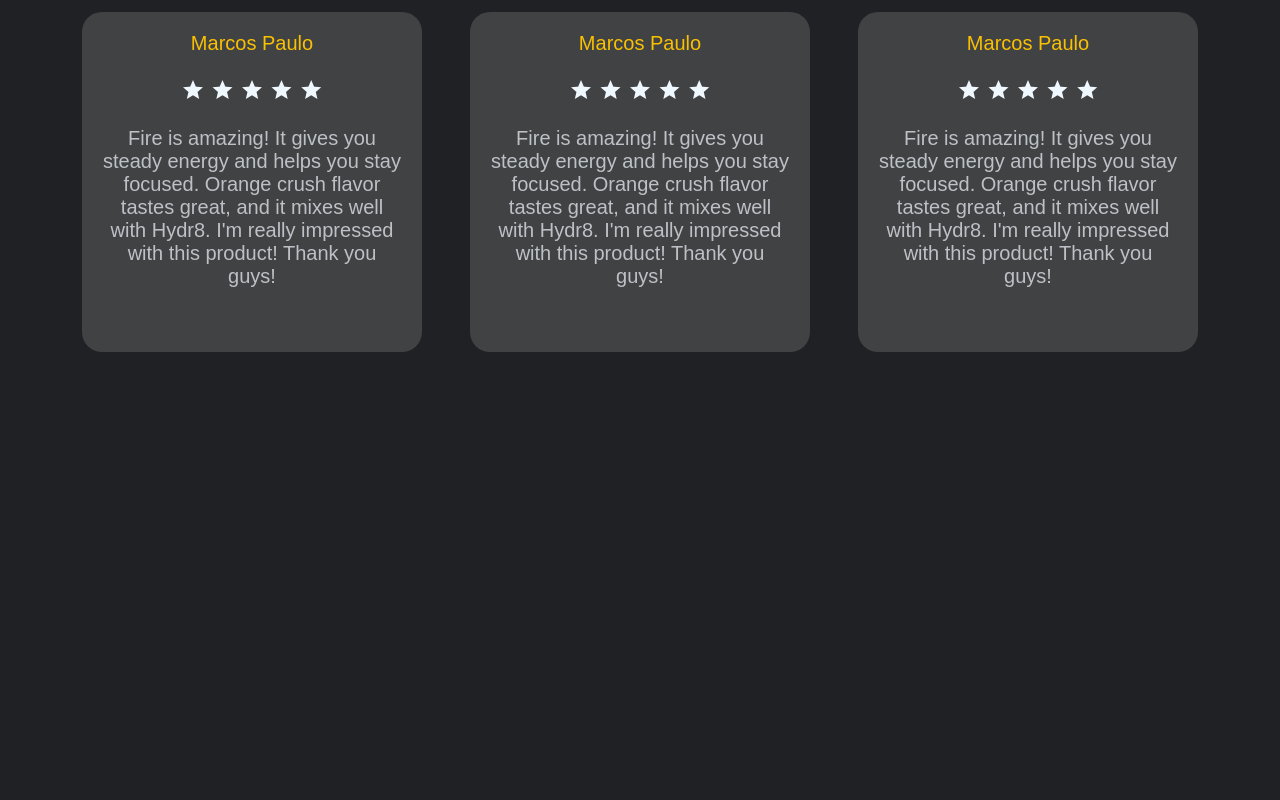
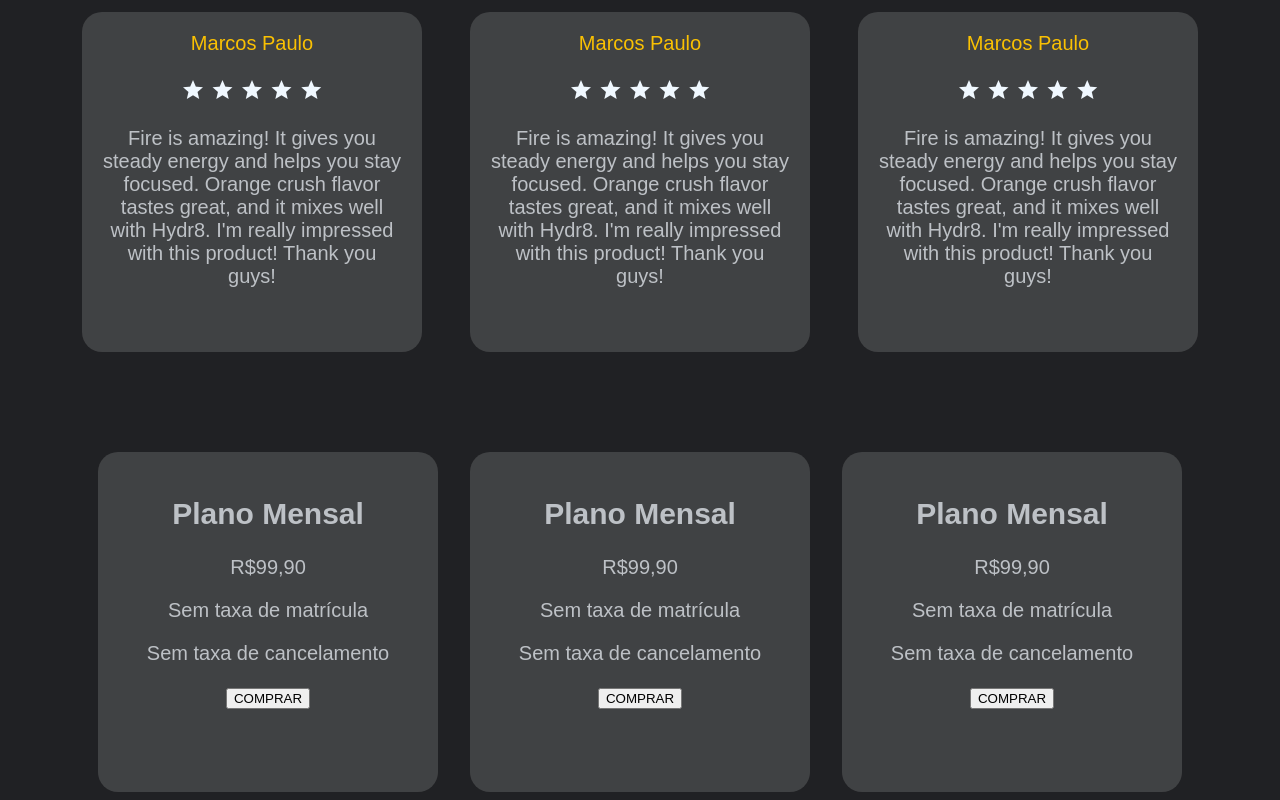
Before and after one commit to Pedrorenatopr/landing-page-personal, a plain HTML site: page index.html in a window 1280 px wide. Shown: the part 1256-2056 px from the top of the page. Before the commit the page ends 1616 px from the top, so only its background shows below. Drawn offline with Linux system fonts and the light colour scheme.

Commit message:
ajuste section quatro

```diff
--- a/index.html
+++ b/index.html
@@ -102,6 +102,42 @@
 
     </div>
 
+    <div class="section-quatro">
+        <article class="cartao-quatro">
+            <div class="item-cartao-quatro">
+                <h1>Plano Mensal</h1>
+                <p>R$99,90</p>
+                <p>Sem taxa de matrícula</p>
+                <p>Sem taxa de cancelamento</p>
+                <button>COMPRAR</button>
+
+            </div>
+        </article>
+
+        <article class="cartao-quatro">
+            <div class="item-cartao-quatro">
+                <h1>Plano Mensal</h1>
+                <p>R$99,90</p>
+                <p>Sem taxa de matrícula</p>
+                <p>Sem taxa de cancelamento</p>
+                <button>COMPRAR</button>
+
+            </div>
+        </article>
+
+        <article class="cartao-quatro">
+            <div class="item-cartao-quatro">
+                <h1>Plano Mensal</h1>
+                <p>R$99,90</p>
+                <p>Sem taxa de matrícula</p>
+                <p>Sem taxa de cancelamento</p>
+                <button>COMPRAR</button>
+
+            </div>
+        </article>
+
+    </div>
+
 
 
 </body>
--- a/style.css
+++ b/style.css
@@ -90,6 +90,27 @@ body {
     color: aliceblue;
 }
 
+.section-quatro {
+    padding-top: 100px;
+    text-align: center;
+    display: flex;
+    justify-content: center;
+    gap: 2em;
+}
+
+.cartao-quatro {
+    padding: 1em;
+    text-align: center;
+    background-color: #404244;;
+    border-radius: 20px;
+    font-size: 20px;
+    width: 300px;
+    height: 300px;
+    overflow: hidden;
+    align-items: center;
+
+}
+
 
 
 @media screen and  (max-device-width: 700px) {
```
